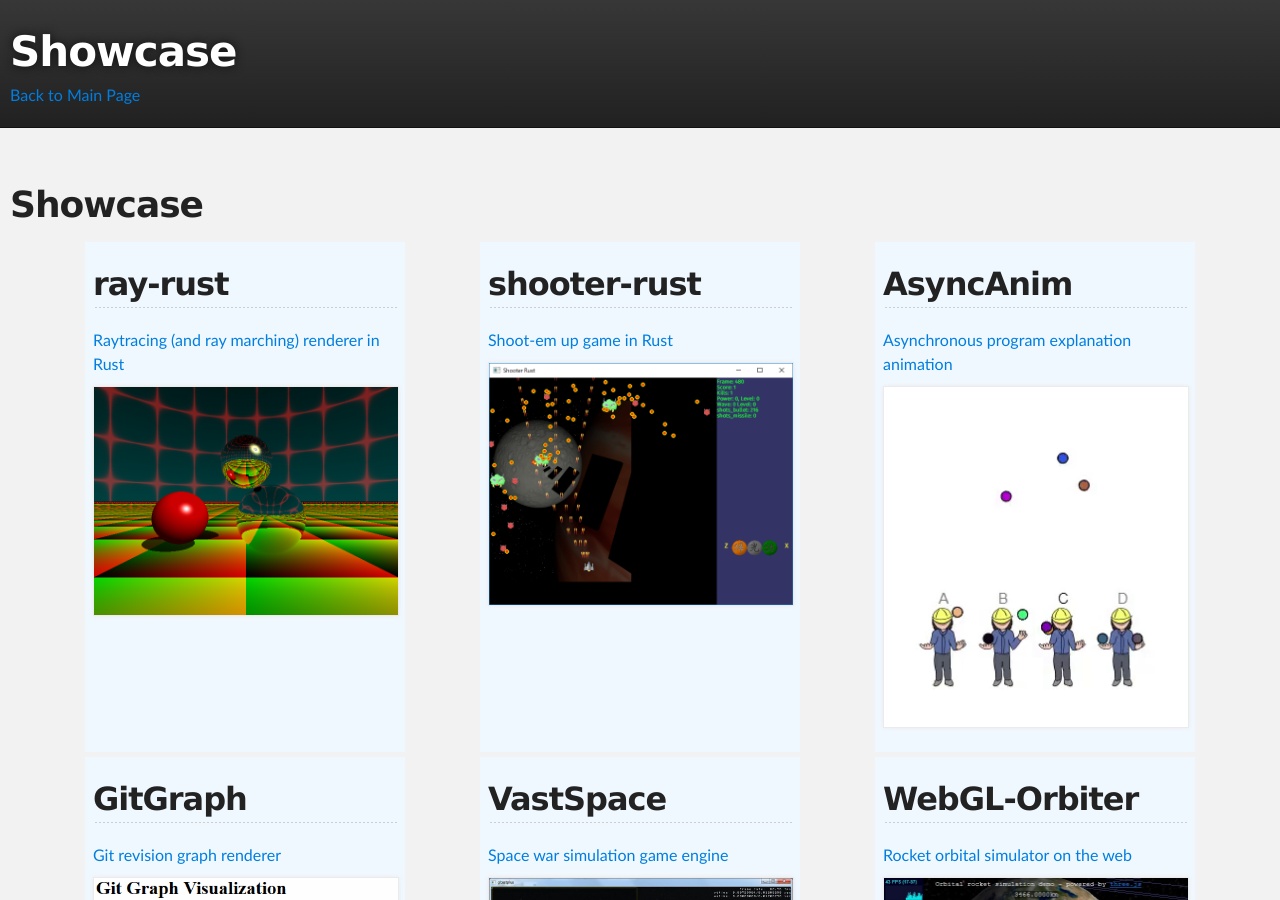
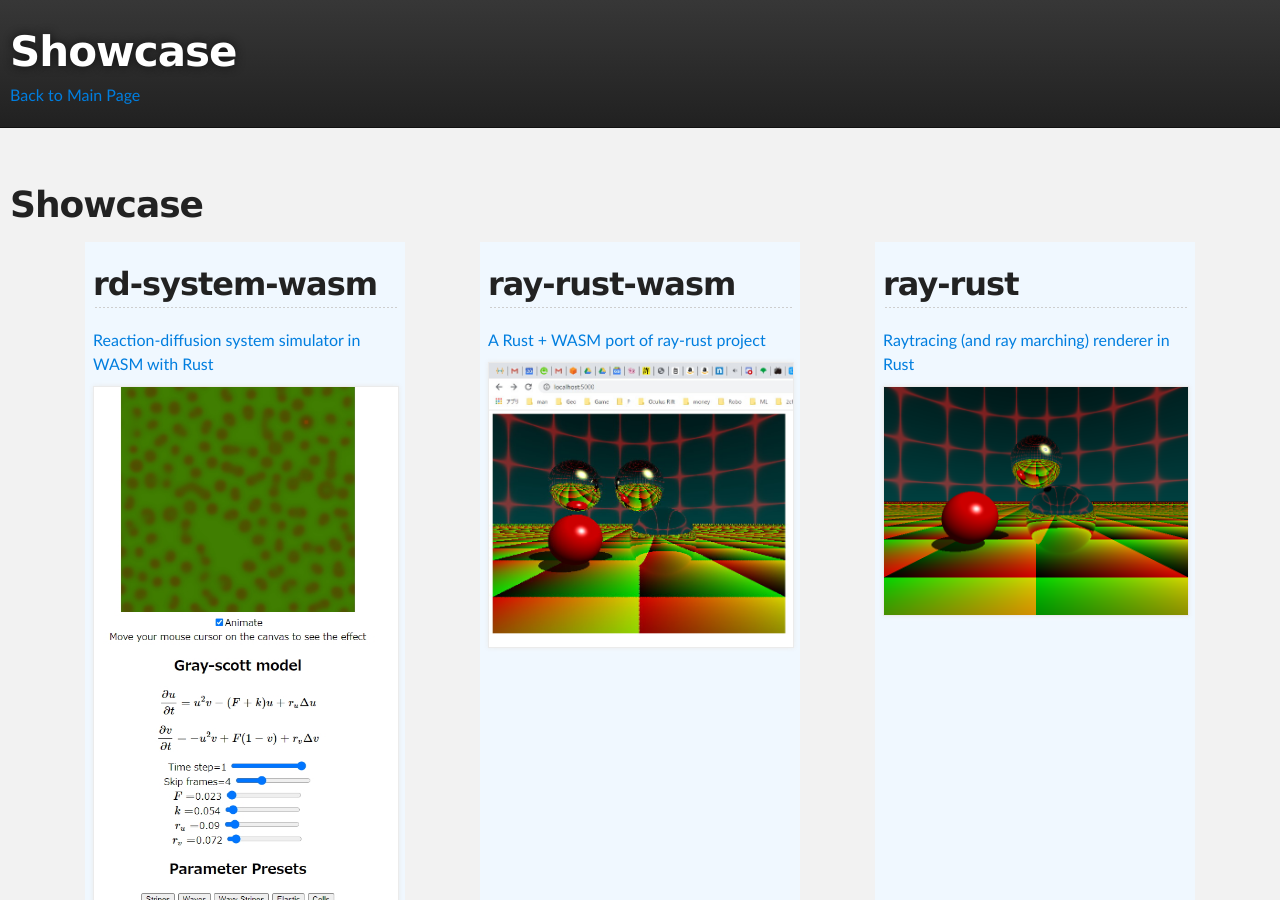
Before and after one commit to msakuta/msakuta.github.io, a Jekyll site: the page built from showcase.html, in a window 1280 px wide and 900 px high. Built offline with Jekyll 4.4.1, drawn with Linux system fonts in a browser that asks for light colours.

Commit message:
Add ray-rust-wasm and rd-system-rust projects

```diff
--- a/showcase.html
+++ b/showcase.html
@@ -4,6 +4,20 @@ layout: wide
 ---
 <h1>Showcase</h1>
 <div class="container">
+	<div class="showcase">
+		<a href="https://github.com/msakuta/rd-system-wasm">
+			<h2>rd-system-wasm</h2>
+			<div>Reaction-diffusion system simulator in WASM with Rust</div>
+			<div><img src="images/showcase/rd-system-wasm.jpg" alt="" /></div>
+		</a>
+	</div>
+	<div class="showcase">
+		<a href="https://github.com/msakuta/ray-rust-wasm">
+			<h2>ray-rust-wasm</h2>
+			<div>A Rust + WASM port of ray-rust project</div>
+			<div><img src="images/showcase/ray-rust-wasm.jpg" alt="" /></div>
+		</a>
+	</div>
 	<div class="showcase">
 		<a href="https://github.com/msakuta/ray-rust">
 			<h2>ray-rust</h2>
```
Also changed, not shown: images/showcase/ray-rust-wasm.jpg (added), images/showcase/rd-system-wasm.jpg (added).
